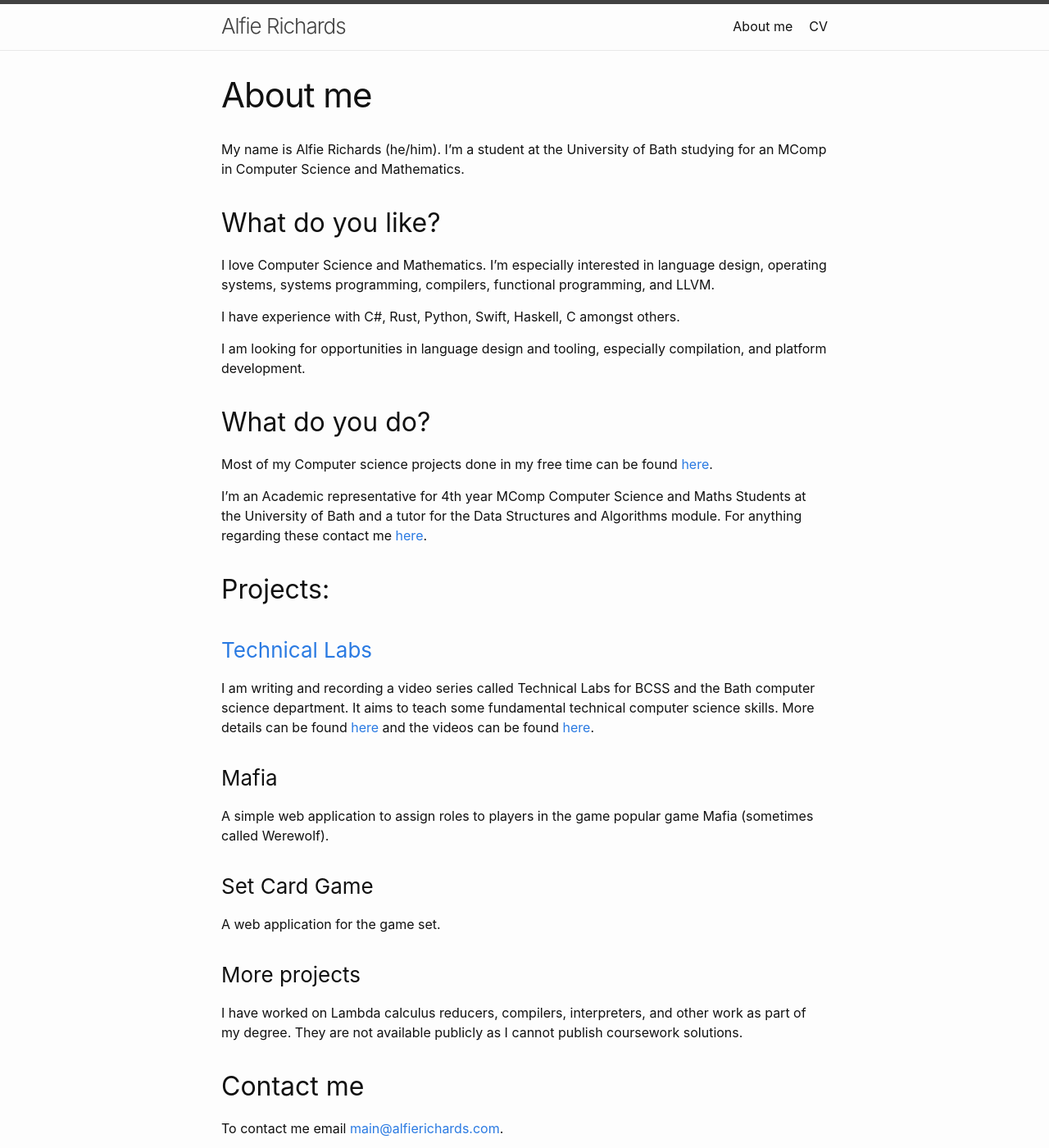
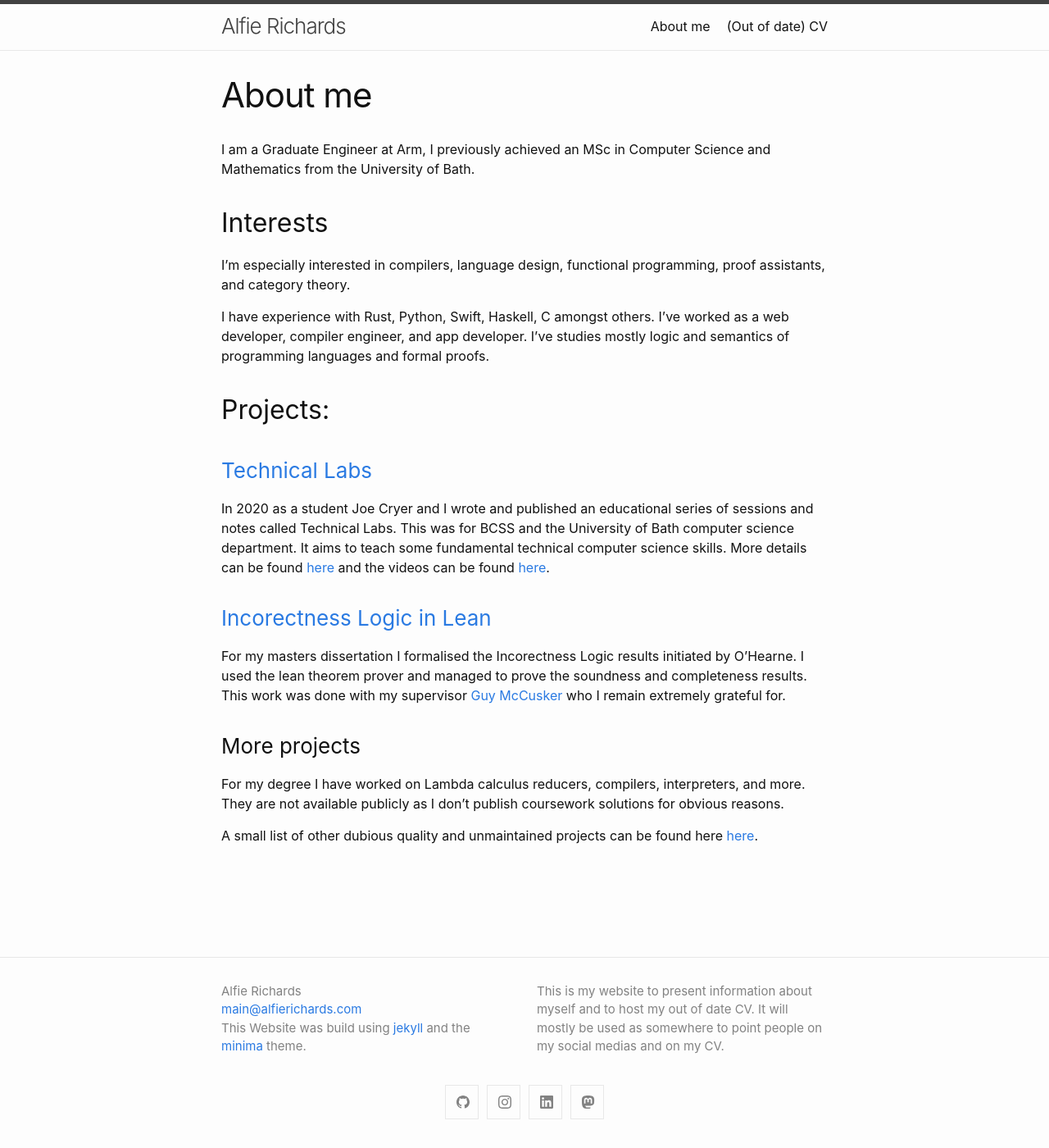
Before and after one commit to AlfGalf/jekyllWebsite, a Jekyll site: the page built from index.md, in a window 1280 px wide and 1400 px high. Shown: the whole window at 82% size. Built offline with Jekyll 4.4.1, drawn with Linux system fonts in a browser that asks for light colours; some of the changed text lies outside the part shown.

Commit message:
Update website to be a bit more relevant

```diff
--- a/_config.yml
+++ b/_config.yml
@@ -3,7 +3,7 @@ author:
   name: Alfie Richards
   email: main@alfierichards.com
 description: >
-    This is my website to present information about myself and to host my things.
+    This is my website to present information about myself and to host my out of date CV.
     It will mostly be used as somewhere to point people on my social medias and on my CV.
 
 show_excerpts: false # set to true to show excerpts on the homepage
@@ -15,39 +15,18 @@ minima:
 
   # generate social links in footer
   social_links:
-    # twitter: jekyllrb
     github:  AlfGalf
-    # devto: jekyll
-    # dribbble: jekyll
-    # facebook: jekyll
-    # flickr:   jekyll
     instagram: alfiejjrichards
     linkedin: alfie-richards2
-    # pinterest: jekyll
-    # youtube: jekyll
-    # youtube_channel: UC8CXR0-3I70i1tfPg1PAE1g
-    # youtube_channel_name: CloudCannon
-    # telegram: jekyll
-    # googleplus: +jekyll
-    # microdotblog: jekyll
-    # keybase: jekyll
 
     # Mastodon instances
     mastodon:
     - username: alfier
       instance: mstdn.social
 
-    # GitLab instances
-    # gitlab:
-    # - username: jekyll
-    #   instance: example.com
-    # - username: jekyll2
-    #   instance: example.com
-
 # If you want to link only specific pages in your header, uncomment
 # this and add the path to the pages in order as they should show up
 header_pages:
  - index.md
- - photos.md
 
 exclude: [Gemfile, Gemfile.lock, .gitignore, .git]
--- a/_includes/header.html
+++ b/_includes/header.html
@@ -24,7 +24,7 @@
             <a class="page-link" href="{{ my_page.url | relative_url }}">{{ my_page.title | escape }}</a>
             {%- endif -%}
           {%- endfor -%}
-          <a class="page-link" href="assets/resume_cv.pdf">CV</a>
+          <a class="page-link" href="assets/resume_cv.pdf">(Out of date) CV</a>
         </div>
       </nav>
     {%- endif -%}
--- a/index.md
+++ b/index.md
@@ -3,61 +3,46 @@ title: "About me"
 layout: page
 permalink: /
 ---
-<title>About Me</title>
+<title>About</title>
 
-My name is Alfie Richards (he/him). I'm a student at the University of Bath
-studying for an MComp in Computer Science and Mathematics.
+I am a Graduate Engineer at Arm, I previously achieved an MSc in Computer Science
+and Mathematics from the University of Bath.
 
-What do you like?
+Interests
 -----------------
 
-I love Computer Science and Mathematics. I'm especially interested in language
-design, operating systems, systems programming, compilers, functional
-programming, and LLVM.
+I'm especially interested in compilers, language
+design, functional programming, proof assistants, and category theory.
 
-I have experience with C#, Rust, Python, Swift, Haskell, C amongst others.
-
-I am looking for opportunities in language design and tooling, especially
-compilation, and platform development.
-
-What do you do?
----------------
-
-Most of my Computer science projects done in my free time can be found
-[here](https://github.com/AlfGalf?tab=repositories).
-
-I'm an Academic representative for 4th year MComp Computer Science and Maths
-Students at the University of Bath and a tutor for the Data Structures and
-Algorithms module. For anything regarding these contact me
-[here](mailto:ar2227@bath.ac.uk).
+I have experience with Rust, Python, Swift, Haskell, C amongst others.
+I've worked as a web developer, compiler engineer, and app developer.
+I've studies mostly logic and semantics of programming languages and
+formal proofs.
 
 Projects:
 ---------
 
-### [Technical Labs](https://www.technical-labs.link/)
+### [Technical Labs](https://www.technical-labs.link/notes/2020/)
 
-I am writing and recording a video series called Technical Labs for BCSS and the
-Bath computer science department. It aims to teach some fundamental technical
-computer science skills. More details can be found
-[here](https://bath-bcss.github.io/Technical-Labs/) and the videos can be found
+In 2020 as a student Joe Cryer and I wrote and published an educational series
+of sessions and notes called Technical Labs. This was for BCSS and the
+University of Bath computer science department. It aims to teach some
+fundamental technical computer science skills. More details can be found
+[here](https://bath-bcss.github.io/Technical-Labs/2020/) and the videos can be found
 [here](https://www.youtube.com/playlist?list=PLT4sucrjsqF8kvZFcRvxfhWuTvjKrXYzE).
 
-### Mafia
+### [Incorectness Logic in Lean](https://github.com/AlfGalf/Incorrectness_Logic)
 
-A simple web application to assign roles to players in the game popular game
-Mafia (sometimes called Werewolf).
-
-### Set Card Game
-
-A web application for the game set.
+For my masters dissertation I formalised the Incorectness Logic results initiated by
+O'Hearne. I used the lean theorem prover and managed to prove the soundness and completeness
+results. This work was done with my supervisor [Guy McCusker](https://people.bath.ac.uk/gam23/) who
+I remain extremely grateful for.
 
 ### More projects
 
-I have worked on Lambda calculus reducers, compilers, interpreters, and other
-work as part of my degree. They are not available publicly as I cannot publish
-coursework solutions.
+For my degree I have worked on Lambda calculus reducers, compilers, interpreters, and more.
+They are not available publicly as I don't publish
+coursework solutions for obvious reasons.
 
-Contact me
-----------
-
-To contact me email [main@alfierichards.com](mailto:main.alfierichards.com).
+A small list of other dubious quality and unmaintained projects can be found here
+[here](https://github.com/AlfGalf?tab=repositories).
```
